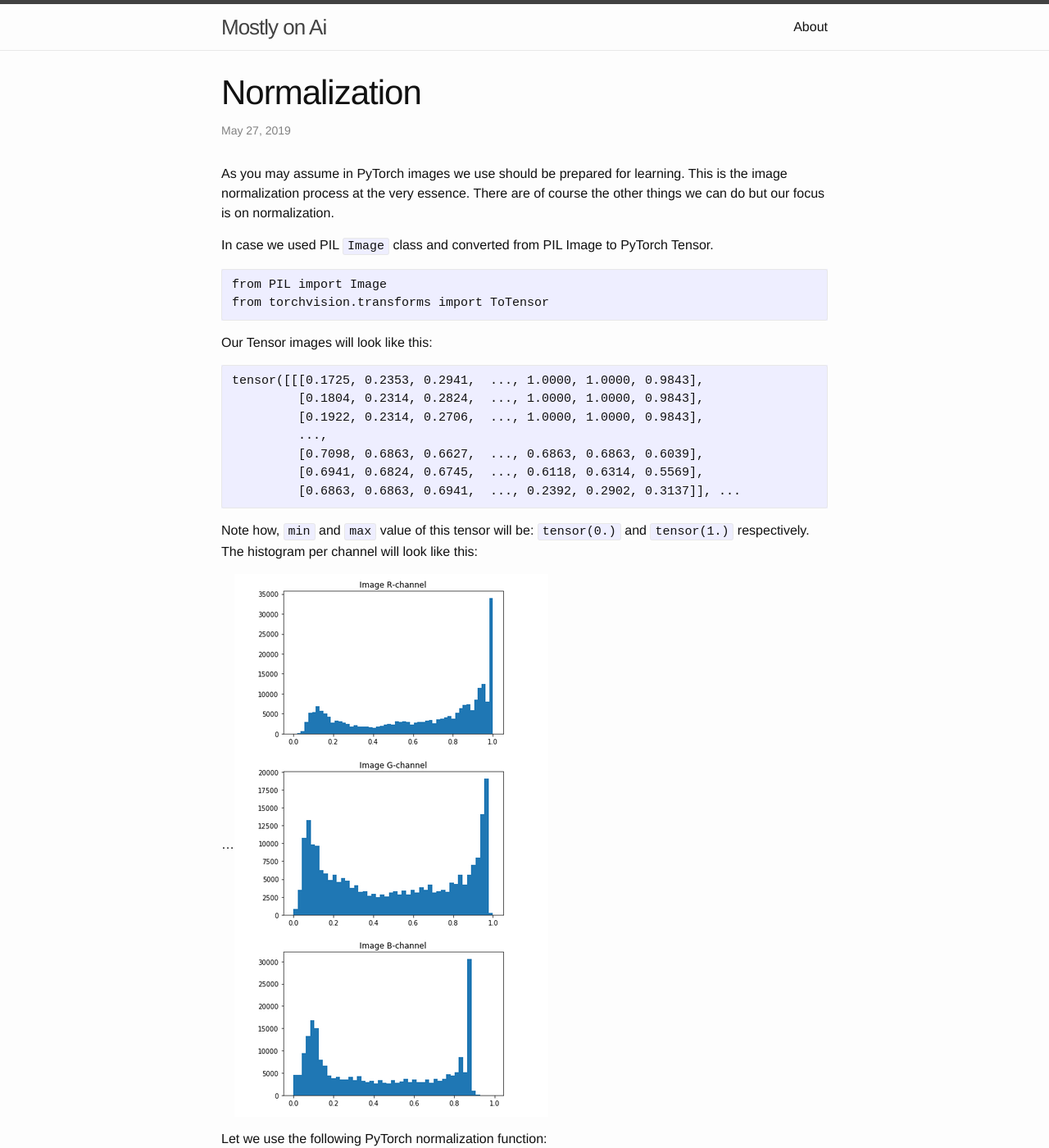
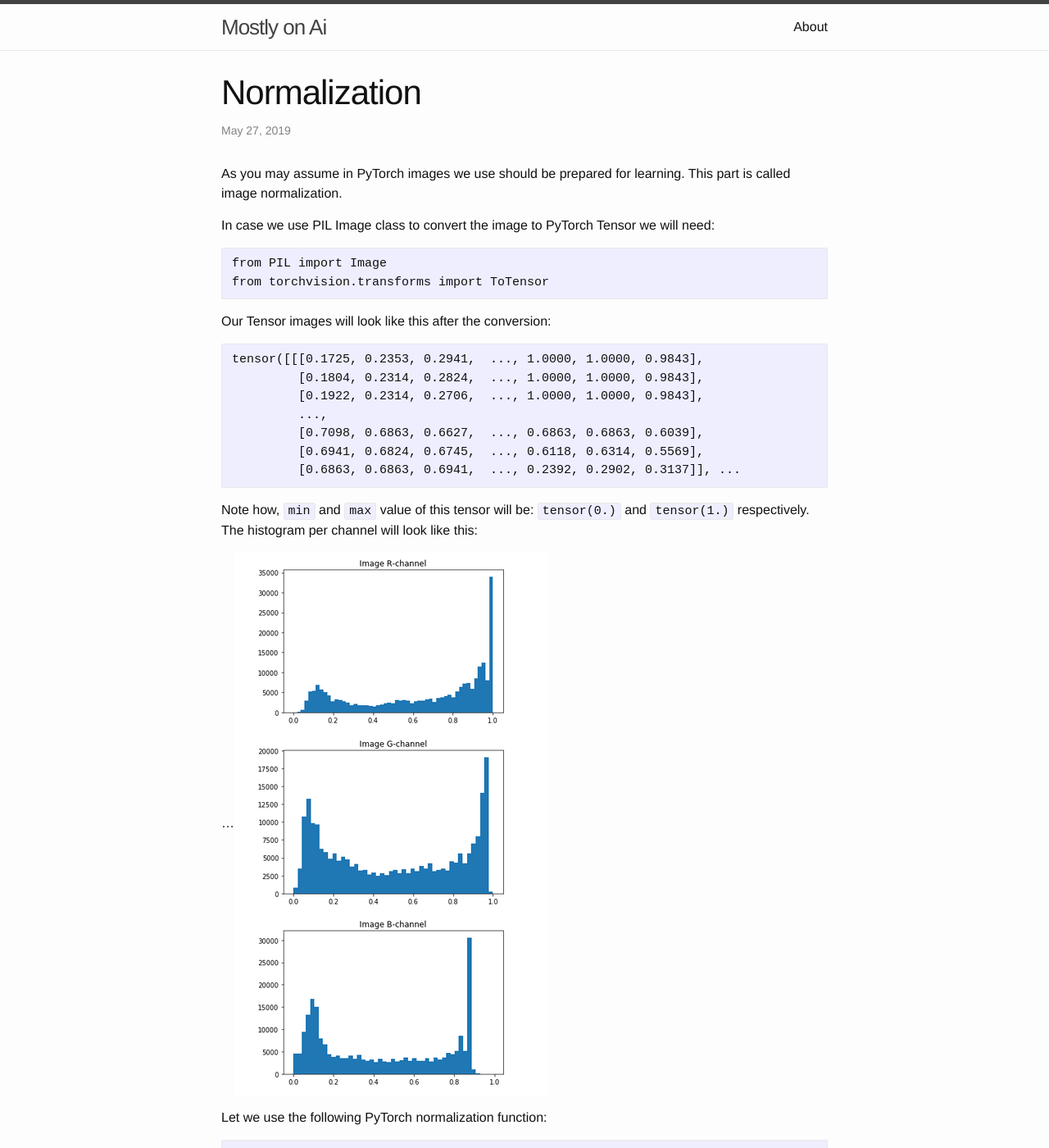
Before and after one commit to dejanbatanjac/dejanbatanjac.github.io, a Jekyll site: the page built from _posts/2019-05-27-normalization.md, in a window 1280 px wide and 1400 px high. Shown: the whole window at 82% size. Built offline with Jekyll 4.4.1, drawn with Linux system fonts in a browser that asks for light colours; our own code applies the rules of GitHub Pages for plain Markdown files; some of the changed text lies outside the part shown.

Commit message:
Update 2019-05-27-normalization.md

```diff
--- a/_posts/2019-05-27-normalization.md
+++ b/_posts/2019-05-27-normalization.md
@@ -1,14 +1,14 @@
 ---
 published: true
 ---
-As you may assume in PyTorch images we use should be prepared for learning. This is the image normalization process at the very essence. There are of course the other things we can do but our focus is on normalization.
+As you may assume in PyTorch images we use should be prepared for learning. This part is called image normalization.
 
-In case we used PIL `Image` class and converted from PIL Image to PyTorch Tensor.
+In case we use PIL Image class to convert the image to PyTorch Tensor we will need:
 
     from PIL import Image
     from torchvision.transforms import ToTensor
 
-Our Tensor images will look like this:
+Our Tensor images will look like this after the conversion:
 
     tensor([[[0.1725, 0.2353, 0.2941,  ..., 1.0000, 1.0000, 0.9843],
              [0.1804, 0.2314, 0.2824,  ..., 1.0000, 1.0000, 0.9843],
@@ -54,15 +54,13 @@ This will output like this:
 
     tensor([1., 2., 3.])
     tensor([[[1.]],
-
             [[2.]],
-
             [[3.]]])
 
 Note how we subtract `x - mean[..., None, None]` for specific RGB channel, and also how we do RGB channel division `std[..., None, None]` after that.
 
-At the end, we will get the result like this setting our data around 0.
+At the end, we will get the result like this where our data pixel values will be around 0.
 
 ...![]({{site.baseurl}}/images/normalization2.png)
 
-You may note that before we had our tensor values between [0., 1.], and now we have positive and negative values around 0, ideal for machine learning.
+You may note that before we had our pixel values inside [0., 1.] range, and now we have positive and negative values around 0, ideal for machine learning.
```
Also changed, not shown: other parts of _posts/2019-05-27-normalization.md (+1 -1 lines).
